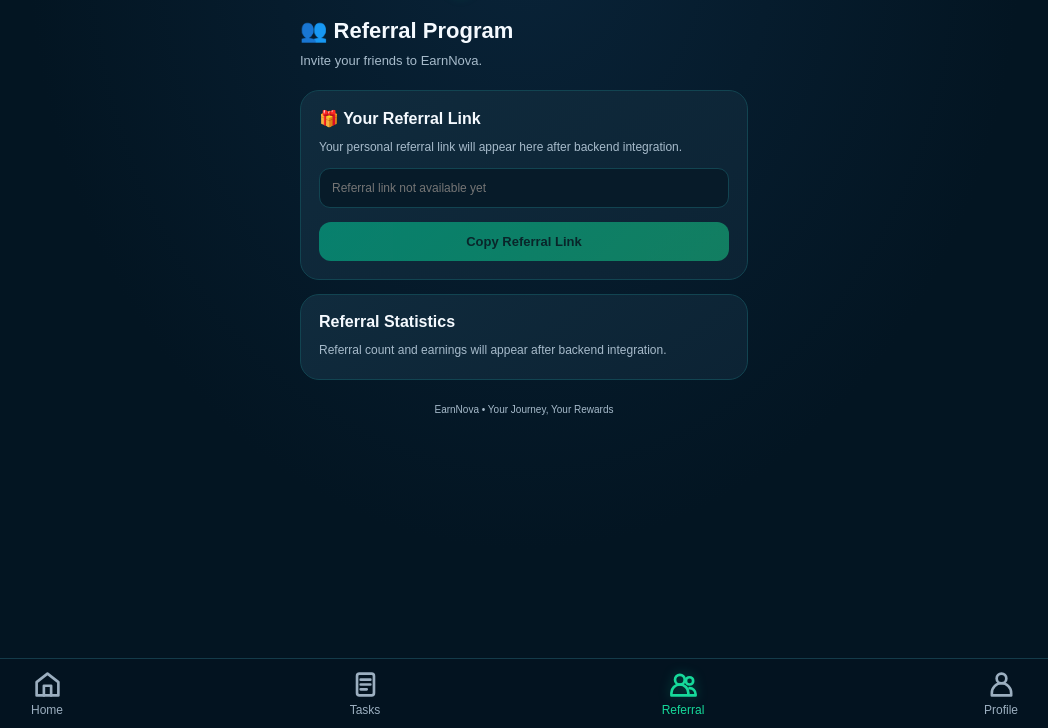
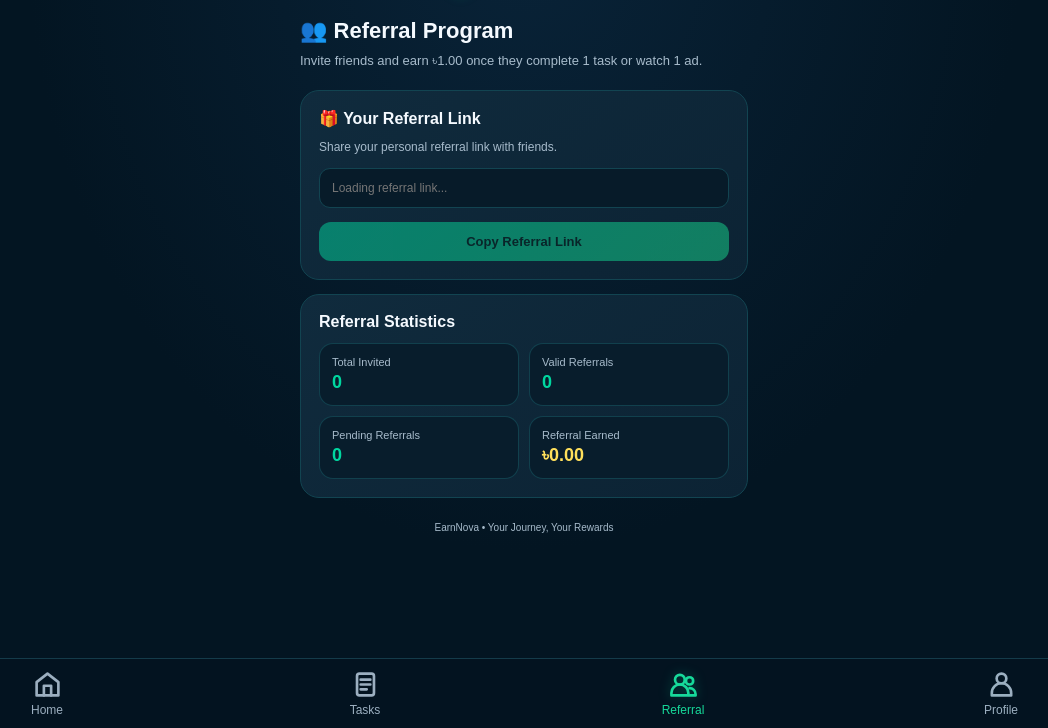
Before and after one commit to raihancreation999/EarnNova, a website: page public/index.html in a window 1280 px wide. Both pictures are taken after a click on the button "Referral". Shown: the part 72-800 px from the top of the page, without its empty margins (116-1164 px from the left). Drawn offline with Linux system fonts and the light colour scheme.

Commit message:
Update index.html

```diff
--- a/public/index.html
+++ b/public/index.html
@@ -78,6 +78,12 @@ button{font-family:inherit;cursor:pointer}
 .input-box{width:100%;padding:12px;background:#071B29;border:1px solid var(--border);color:var(--text);border-radius:11px;margin-top:11px;outline:none;font-size:12px}
 .primary-btn{border:0;background:linear-gradient(135deg,var(--teal),var(--green));color:#06251D;font-weight:800;padding:12px 14px;border-radius:12px;margin-top:14px;width:100%;font-size:13px}
 .primary-btn:disabled{opacity:.5;cursor:not-allowed}
+
+.ref-stats-grid{display:grid;grid-template-columns:1fr 1fr;gap:10px;margin-top:12px}
+.ref-stat-box{background:#081D2C;border:1px solid rgba(18,68,81,.9);border-radius:14px;padding:12px}
+.ref-stat-label{font-size:11px;color:var(--muted);margin-bottom:4px}
+.ref-stat-val{font-size:18px;font-weight:800;color:var(--teal)}
+.ref-stat-val.gold{color:var(--gold)}
 
 /* Upgraded Ads UI */
 .ads-card{position:relative;overflow:hidden;background:linear-gradient(160deg,#0C2236,#071B2B);border:1px solid #173B50;border-radius:25px;padding:19px 15px 20px;box-shadow:0 12px 28px rgba(0,0,0,.18)}
@@ -172,7 +178,7 @@ button{font-family:inherit;cursor:pointer}
  <div class="quick-card" onclick="openPage('history')"><div class="quick-icon"><svg class="icon-svg" viewBox="0 0 48 48" style="color:#15D99A"><circle cx="24" cy="24" r="20" fill="#15D99A" stroke="none"/><path d="M24 12v13l9 5" stroke="#07352A" stroke-width="3.5"/></svg></div><h3 data-i18n="history">History</h3><p data-i18n="viewDetails">View Details</p></div>
 </div>
 <button class="invite-card" type="button" onclick="openPage('referral')">
- <div class="invite-icon">🎁</div><div class="invite-text"><h3 data-i18n="inviteFriends">Invite Friends</h3><p><strong>Get ৳1.00 Bonus</strong><br><span data-i18n="successfulSignup">per successful signup!</span></p></div><div class="invite-arrow">›</div>
+ <div class="invite-icon">🎁</div><div class="invite-text"><h3 data-i18n="inviteFriends">Invite Friends</h3><p><strong>Get ৳1.00 Bonus</strong><br><span data-i18n="referralRuleShort">after 1 task or 1 ad!</span></p></div><div class="invite-arrow">›</div>
 </button>
 </main>
 
@@ -232,9 +238,29 @@ button{font-family:inherit;cursor:pointer}
 </section>
 
 <section class="page" id="referral">
-<h2 class="page-heading" data-i18n="referralHeading">👥 Referral Program</h2><p class="page-description" data-i18n="referralDescription">Invite your friends to EarnNova.</p>
-<div class="panel"><h3 data-i18n="yourReferral">🎁 Your Referral Link</h3><p data-i18n="referralPending">Your personal referral link will appear here after backend integration.</p><input class="input-box" id="referralLink" readonly placeholder="Referral link not available yet"><button class="primary-btn" id="copyReferralBtn" type="button" disabled data-i18n="copyLink" onclick="copyReferral()">Copy Referral Link</button></div>
-<div class="panel"><h3 data-i18n="referralStats">Referral Statistics</h3><p data-i18n="referralStatsPending">Referral count and earnings will appear after backend integration.</p></div>
+<h2 class="page-heading" data-i18n="referralHeading">👥 Referral Program</h2><p class="page-description" data-i18n="referralRuleDesc">Invite friends and earn ৳1.00 once they complete 1 task or watch 1 ad.</p>
+<div class="panel"><h3 data-i18n="yourReferral">🎁 Your Referral Link</h3><p data-i18n="referralPending">Share your personal referral link with friends.</p><input class="input-box" id="referralLink" readonly placeholder="Loading referral link..."><button class="primary-btn" id="copyReferralBtn" type="button" disabled data-i18n="copyLink" onclick="copyReferral()">Copy Referral Link</button></div>
+<div class="panel">
+ <h3 data-i18n="referralStats">Referral Statistics</h3>
+ <div class="ref-stats-grid">
+  <div class="ref-stat-box">
+   <div class="ref-stat-label" data-i18n="totalInvited">Total Invited</div>
+   <div class="ref-stat-val" id="refTotalCount">0</div>
+  </div>
+  <div class="ref-stat-box">
+   <div class="ref-stat-label" data-i18n="validReferrals">Valid Referrals</div>
+   <div class="ref-stat-val" id="refValidCount">0</div>
+  </div>
+  <div class="ref-stat-box">
+   <div class="ref-stat-label" data-i18n="pendingReferrals">Pending Referrals</div>
+   <div class="ref-stat-val" id="refPendingCount">0</div>
+  </div>
+  <div class="ref-stat-box">
+   <div class="ref-stat-label" data-i18n="referralEarnings">Referral Earned</div>
+   <div class="ref-stat-val gold" id="refEarnedAmount">৳0.00</div>
+  </div>
+ </div>
+</div>
 </section>
 
 <section class="page" id="history">
@@ -272,22 +298,28 @@ let currentLanguage = "en";
 let latestTransactions = [];
 let currentTodayEarned = 0;
 let currentTodayAdsCount = 0;
+let latestReferralStats = {
+ totalReferrals: 0,
+ validReferrals: 0,
+ pendingReferrals: 0,
+ referralEarnings: 0
+};
 let isAdRunning = false;
 
 const translations = {
 en:{
-totalBalance:"Total Balance",todayEarned:"Today Earned:",todayEarnedShort:"Today Earned",dailyLimit:"Daily Limit",dailyLimitValue:"1000 Ads",todaysAds:"Today's Ads",quickAccess:"Quick Access",watchAds:"Watch Ads",tasks:"Tasks",earnMore:"Earn More",referral:"Referral",inviteEarn:"Invite & Earn",history:"History",viewDetails:"View Details",inviteFriends:"Invite Friends",successfulSignup:"per successful signup!",
+totalBalance:"Total Balance",todayEarned:"Today Earned:",todayEarnedShort:"Today Earned",dailyLimit:"Daily Limit",dailyLimitValue:"1000 Ads",todaysAds:"Today's Ads",quickAccess:"Quick Access",watchAds:"Watch Ads",tasks:"Tasks",earnMore:"Earn More",referral:"Referral",inviteEarn:"Invite & Earn",history:"History",viewDetails:"View Details",inviteFriends:"Invite Friends",referralRuleShort:"after 1 task or 1 ad!",
 tasksHeading:"📋 Daily Tasks",tasksDescription:"Complete available activities to earn rewards.",tasksPending:"Daily tasks will appear here after backend integration.",
 adsHeading:"📺 Watch Ads",adsDescription:"Watch a rewarded advertisement and earn after server verification.",rewardedAd:"Rewarded Advertisement",rewardPerAd:"Reward per valued ad: ৳0.05",watchEarn:"▶ Watch Ad & Earn ৳0.05",limitReachedBtn:"🔒 Daily Limit Reached",pressWatch:"Press the button to start an advertisement.",limitReachedStatus:"Today's 1000 ad limit is completed.",
-referralHeading:"👥 Referral Program",referralDescription:"Invite your friends to EarnNova.",yourReferral:"🎁 Your Referral Link",referralPending:"Your personal referral link will appear here after backend integration.",copyLink:"Copy Referral Link",referralStats:"Referral Statistics",referralStatsPending:"Referral count and earnings will appear after backend integration.",
+referralHeading:"👥 Referral Program",referralRuleDesc:"Invite friends and earn ৳1.00 once they complete 1 task or watch 1 ad.",yourReferral:"🎁 Your Referral Link",referralPending:"Share your personal referral link with friends.",copyLink:"Copy Referral Link",referralStats:"Referral Statistics",totalInvited:"Total Invited",validReferrals:"Valid Referrals",pendingReferrals:"Pending Referrals",referralEarnings:"Referral Earned",
 profileHeading:"👤 My Profile",accountInfo:"Account Information",settings:"⚙️ Settings",languageSetting:"Choose your preferred language.",home:"Home",tasksShort:"Tasks",referralShort:"Referral",profileShort:"Profile",continue:"Continue",
 historyHeading:"🕒 History",historyDescription:"Your earning activity will appear here.",historyPending:"Transaction history is not available yet."
 },
 bn:{
-totalBalance:"মোট ব্যালেন্স",todayEarned:"আজকের আয়:",todayEarnedShort:"আজকের আয়",dailyLimit:"দৈনিক সীমা",dailyLimitValue:"১০০০ অ্যাড",todaysAds:"আজকের বিজ্ঞাপন",quickAccess:"দ্রুত প্রবেশ",watchAds:"বিজ্ঞাপন দেখুন",tasks:"কাজ",earnMore:"আরও আয় করুন",referral:"রেফারেল",inviteEarn:"বন্ধু আনুন ও আয় করুন",history:"হিস্ট্রি",viewDetails:"বিস্তারিত দেখুন",inviteFriends:"বন্ধুদের আমন্ত্রণ জানান",successfulSignup:"প্রতিটি সফল সাইনআপে!",
+totalBalance:"মোট ব্যালেন্স",todayEarned:"আজকের আয়:",todayEarnedShort:"আজকের আয়",dailyLimit:"দৈনিক সীমা",dailyLimitValue:"১০০০ অ্যাড",todaysAds:"আজকের বিজ্ঞাপন",quickAccess:"দ্রুত প্রবেশ",watchAds:"বিজ্ঞাপন দেখুন",tasks:"কাজ",earnMore:"আরও আয় করুন",referral:"রেফারেল",inviteEarn:"বন্ধু আনুন ও আয় করুন",history:"হিস্ট্রি",viewDetails:"বিস্তারিত দেখুন",inviteFriends:"বন্ধুদের আমন্ত্রণ জানান",referralRuleShort:"১টি কাজ বা ১টি বিজ্ঞাপনেই!",
 tasksHeading:"📋 দৈনিক কাজ",tasksDescription:"পুরস্কার পেতে উপলব্ধ কাজ সম্পন্ন করুন।",tasksPending:"Backend যুক্ত হলে দৈনিক কাজ এখানে দেখা যাবে।",
 adsHeading:"📺 বিজ্ঞাপন দেখুন",adsDescription:"বিজ্ঞাপন সম্পূর্ণ করে সার্ভার যাচাইয়ের পর পুরস্কার পান।",rewardedAd:"পুরস্কারযুক্ত বিজ্ঞাপন",rewardPerAd:"প্রতিটি Valued বিজ্ঞাপনে ৳০.০৫",watchEarn:"▶ বিজ্ঞাপন দেখুন ও ৳০.০৫ পান",limitReachedBtn:"🔒 আজকের লিমিট শেষ",pressWatch:"বিজ্ঞাপন শুরু করতে বাটনে চাপ দিন।",limitReachedStatus:"আজকের ১০০০টি বিজ্ঞাপনের লিমিট পূর্ণ হয়েছে।",
-referralHeading:"👥 রেফারেল প্রোগ্রাম",referralDescription:"বন্ধুদের EarnNova-তে আমন্ত্রণ জানান।",yourReferral:"🎁 আপনার রেফারেল লিংক",referralPending:"Backend যুক্ত হলে আপনার ব্যক্তিগত রেফারেল লিংক দেখা যাবে।",copyLink:"রেফারেল লিংক কপি",referralStats:"রেফারেল পরিসংখ্যান",referralStatsPending:"রেফারেল সংখ্যা ও আয়ের হিসাব Backend যুক্ত হলে দেখা যাবে।",
+referralHeading:"👥 রেফারেল প্রোগ্রাম",referralRuleDesc:"বন্ধুকে আমন্ত্রণ জানান—১টি কাজ অথবা ১টি বিজ্ঞাপন দেখলেই আপনি পাবেন ৳১.০০।",yourReferral:"🎁 আপনার রেফারেল লিংক",referralPending:"আপনার ব্যক্তিগত রেফারেল লিংক বন্ধুদের সাথে শেয়ার করুন।",copyLink:"রেফারেল লিংক কপি",referralStats:"রেফারেল পরিসংখ্যান",totalInvited:"মোট আমন্ত্রিত",validReferrals:"ভ্যালিড রেফারেল",pendingReferrals:"পেন্ডিং রেফারেল",referralEarnings:"রেফারেল আয়",
 profileHeading:"👤 আমার প্রোফাইল",accountInfo:"অ্যাকাউন্টের তথ্য",settings:"⚙️ সেটিংস",languageSetting:"আপনার পছন্দের ভাষা নির্বাচন করুন।",home:"হোম",tasksShort:"কাজ",referralShort:"রেফারেল",profileShort:"প্রোফাইল",continue:"চালিয়ে যান",
 historyHeading:"🕒 হিস্ট্রি",historyDescription:"আপনার আয়ের কার্যক্রম এখানে দেখা যাবে।",historyPending:"লেনদেনের হিস্ট্রি এখনো উপলব্ধ নয়।"
 }
@@ -315,6 +347,24 @@ function saveLanguage(lang){
  try{
   localStorage.setItem(getLangStorageKey(), lang);
  }catch(e){}
+}
+
+function renderReferralStats(stats){
+ latestReferralStats = {
+  totalReferrals: Number(stats?.totalReferrals || 0),
+  validReferrals: Number(stats?.validReferrals || 0),
+  pendingReferrals: Number(stats?.pendingReferrals || 0),
+  referralEarnings: Number(stats?.referralEarnings || 0)
+ };
+ const totalEl = document.getElementById("refTotalCount");
+ const validEl = document.getElementById("refValidCount");
+ const pendingEl = document.getElementById("refPendingCount");
+ const earnedEl = document.getElementById("refEarnedAmount");
+
+ if(totalEl) totalEl.textContent = String(latestReferralStats.totalReferrals);
+ if(validEl) validEl.textContent = String(latestReferralStats.validReferrals);
+ if(pendingEl) pendingEl.textContent = String(latestReferralStats.pendingReferrals);
+ if(earnedEl) earnedEl.textContent = "৳" + latestReferralStats.referralEarnings.toFixed(2);
 }
 
 function getTimeUntilMidnight(){
@@ -444,6 +494,7 @@ function setLanguage(lang, shouldSave = true){
  if(profileButton) profileButton.textContent = label;
  if(shouldSave) saveLanguage(currentLanguage);
  renderHistory(latestTransactions);
+ renderReferralStats(latestReferralStats);
  updateAdsUI(currentTodayEarned, latestTransactions);
  if(tg) tg.HapticFeedback?.selectionChanged();
 }
@@ -492,6 +543,7 @@ async function loadUserDashboard(){
    if(copyBtn) copyBtn.disabled = false;
   }
 
+  renderReferralStats(data.referralStats || {});
   renderHistory(data.transactions || []);
   updateAdsUI(data.todayEarned || 0, data.transactions || []);
  }catch(err){
```
